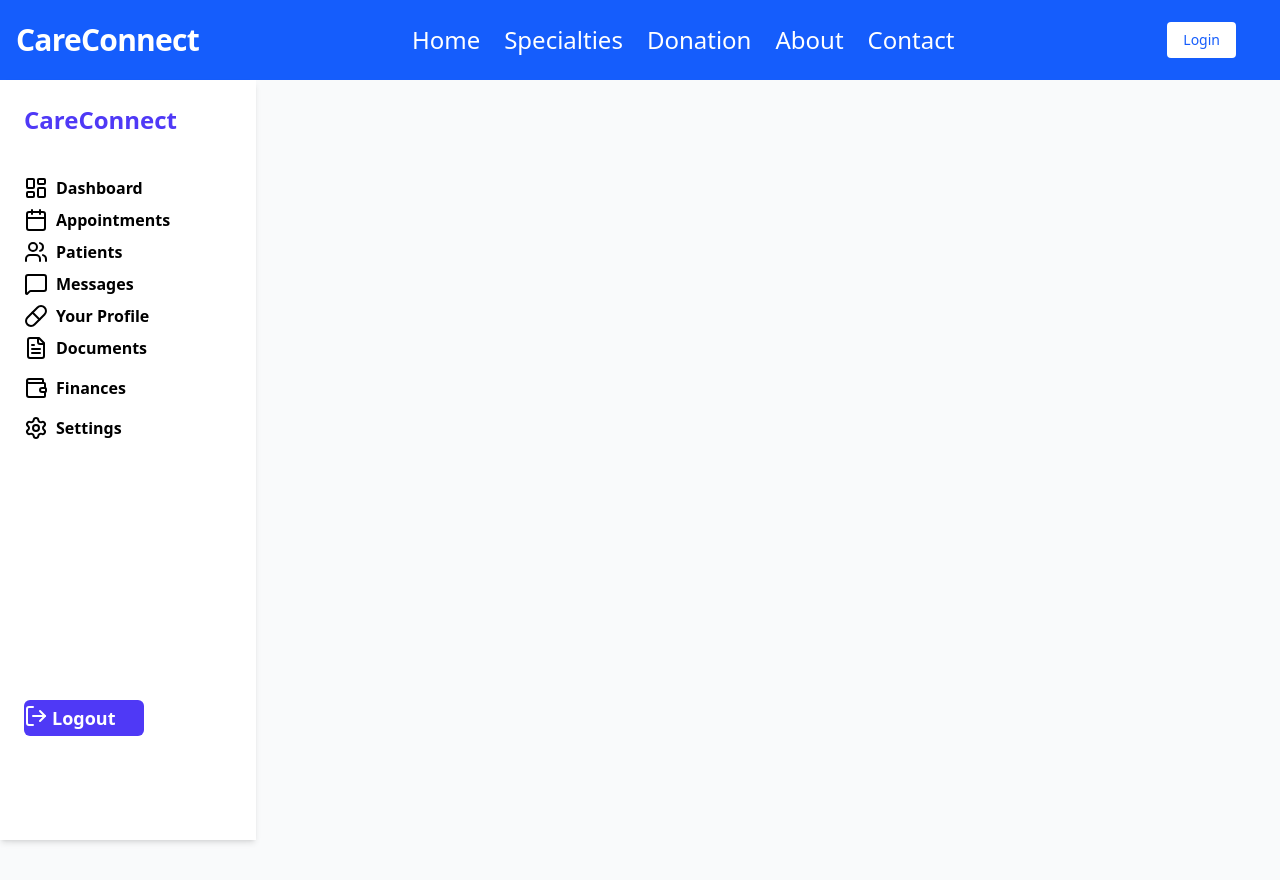
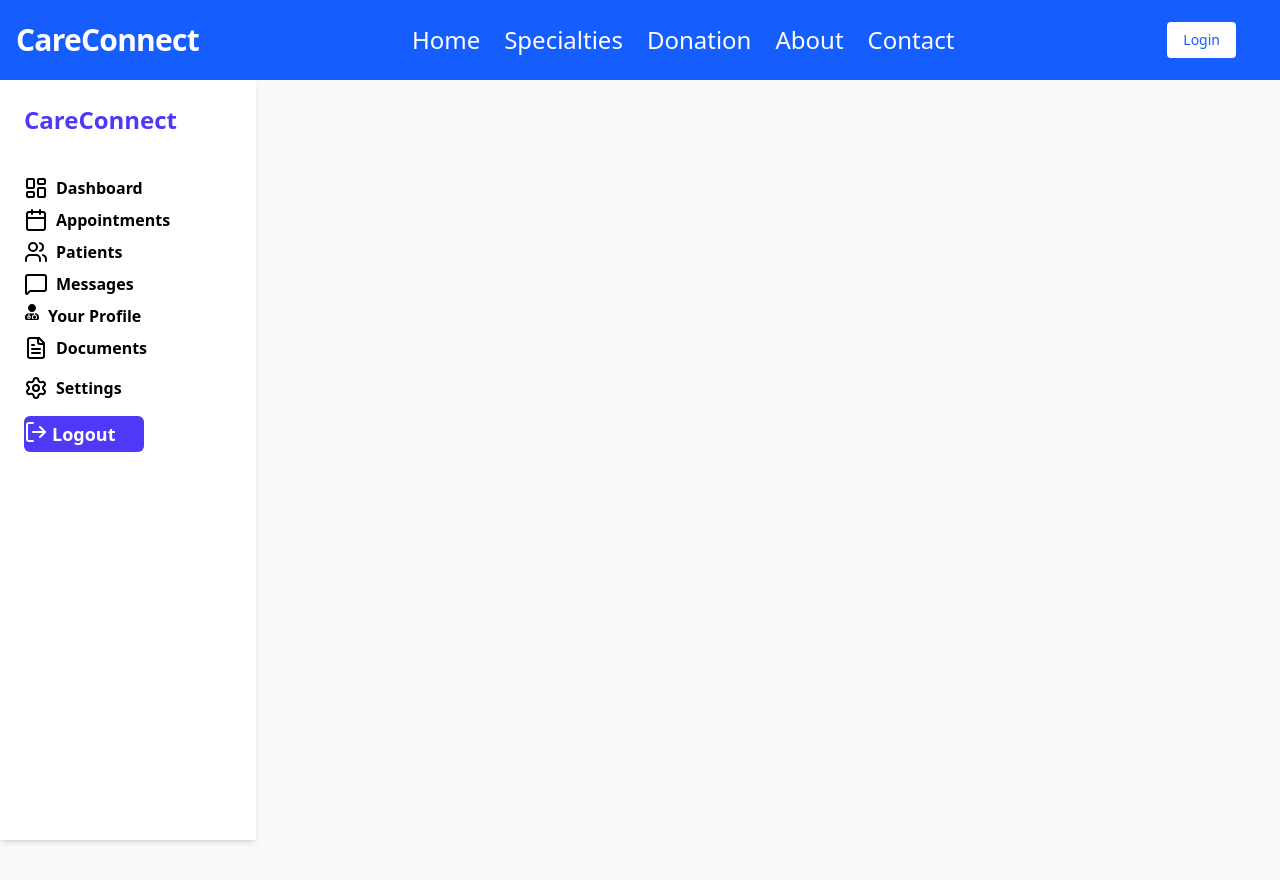
Before and after one commit to Kartiki23/CareConnect, a React (Vite) app in the folder frontend/: page /doctorsidebar in a window 1280 px wide. Built offline with nearby package versions, Linux system fonts and the light colour scheme.

Commit message:
Doctor Sidebar updated

```diff
--- a/frontend/src/DoctorFlow/DoctorSidebar.jsx
+++ b/frontend/src/DoctorFlow/DoctorSidebar.jsx
@@ -1,5 +1,6 @@
 import { CalendarIcon, FileText, LayoutDashboard, LogOut, MessageSquare, Pill, Settings, Sidebar, Users, Wallet } from 'lucide-react';
 import React from 'react';
+import { FaUserMd } from 'react-icons/fa';
 import { Link } from 'react-router-dom';
 
 const DoctorSidebar = ({ children }) => {
@@ -13,16 +14,16 @@ const DoctorSidebar = ({ children }) => {
           <Link to ="/doctorAppointment"><div className="hover:text-indigo-600 cursor-pointer mt-2 flex "><CalendarIcon className="mr-2" />Appointments</div></Link>
           <Link to ="/patientDetails"><div className="hover:text-indigo-600 cursor-pointer mt-2 flex"> <Users className="mr-2" />Patients</div></Link>
           <Link to ="/doctormsg"><div className="hover:text-indigo-600 cursor-pointer flex mt-2"><MessageSquare className="mr-2" />Messages</div></Link>
-          <Link to ='/doctorProfile'><div className="hover:text-indigo-600 cursor-pointer flex mt-2"><Pill className="mr-2" />Your Profile</div></Link>
+          <Link to ='/doctorProfile'><div className="hover:text-indigo-600 cursor-pointer flex mt-2"><FaUserMd className="mr-2" />Your Profile</div></Link>
           <div className="hover:text-indigo-600 cursor-pointer flex mt-2"><FileText className="mr-2" />Documents</div>
-          <div className="hover:text-indigo-600 cursor-pointer flex mt-2"><Wallet className="mr-2" />Finances</div>
           <div className="hover:text-indigo-600 cursor-pointer flex mt-2"><Settings className="mr-2" />Settings</div>
-        </nav>
-        <Link to = "/login"><div className="absolute bottom-6">
-          <button className="bg-indigo-600 text-white mb-20 w-30 h-9 rounded-md hover:bg-indigo-700 flex">
+           <Link to = "/login"><div>
+          <button className="bg-indigo-600 text-white w-30 h-9 rounded-md hover:bg-indigo-700 flex">
             <LogOut className='mr-1 mt-1'/><h1 className='mt-1 font-bold text-lg'>Logout</h1>
           </button>
         </div></Link>
+        </nav>
+
       </aside>
       {/* Main Content */}
       <main className="ml-64 flex-1 p-8 overflow-auto">
```
